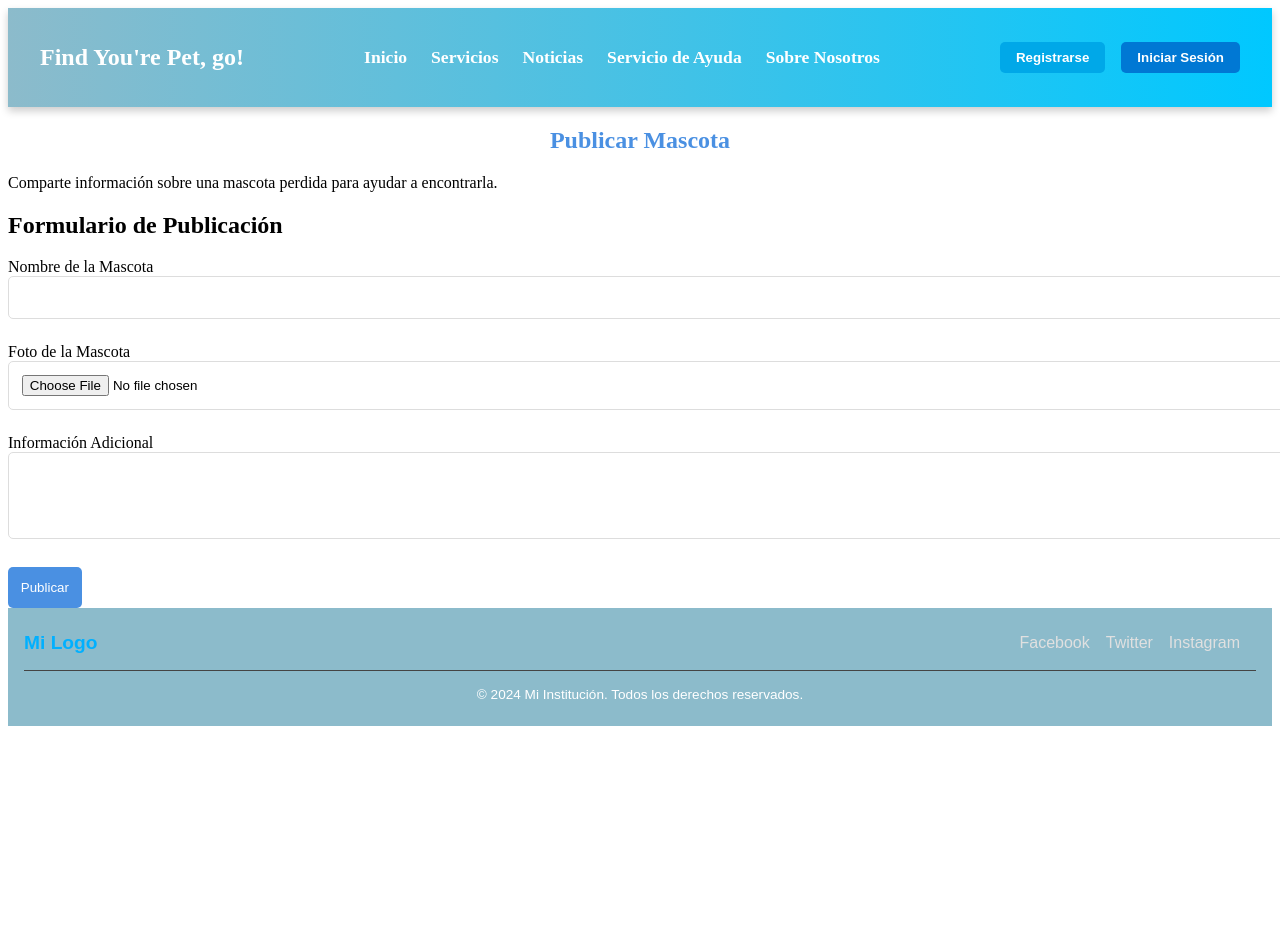
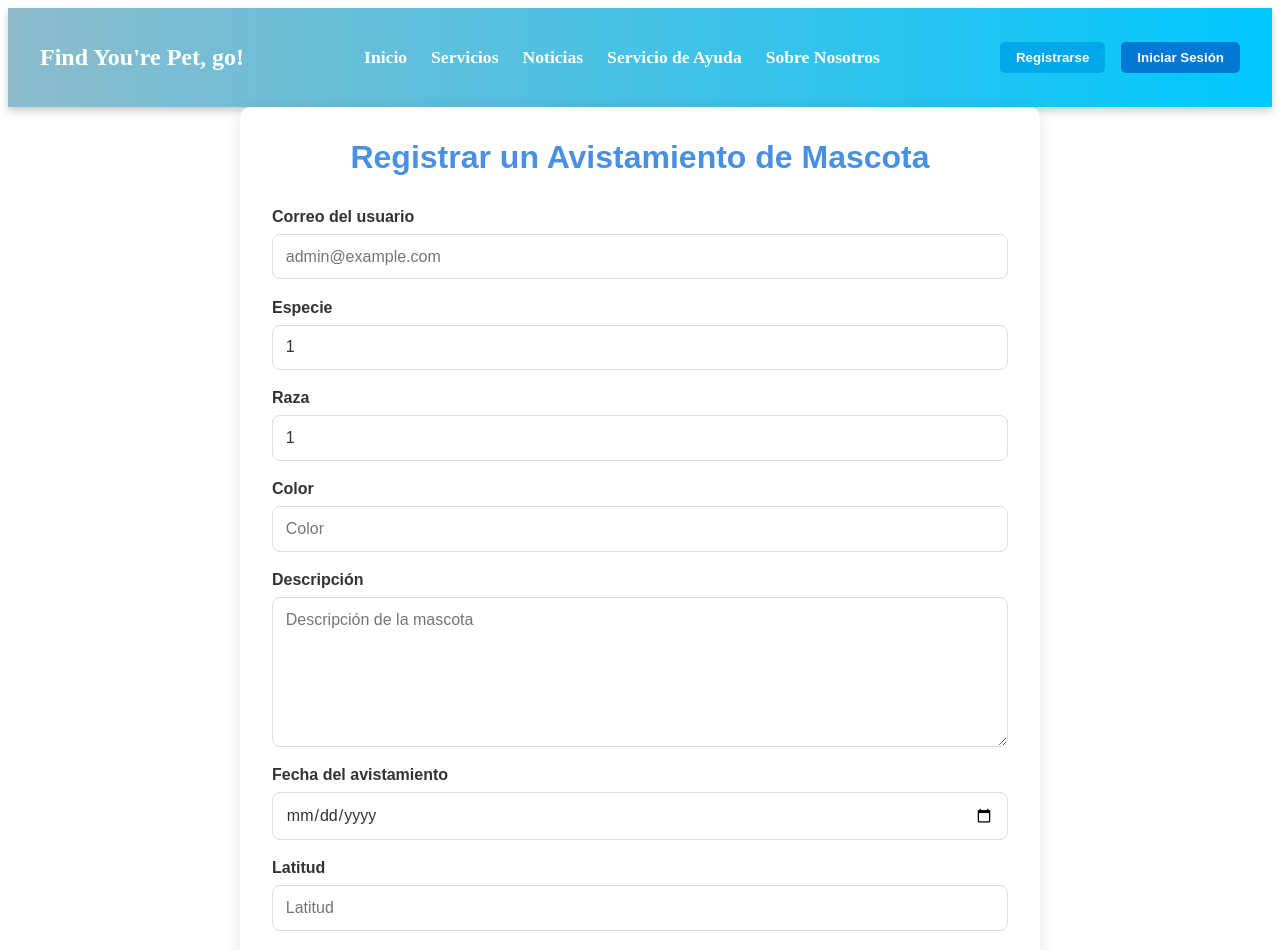
Before and after one commit to Andrewing1000/Wanted, a Vue app in the folder vue_frontend/: page /publish-user in a window 1280 px wide. Shown: the top 950 px of the page. Before the commit the page ends 800 px from the top, so only its background shows below. Built offline with nearby package versions, Linux system fonts and the light colour scheme.

Commit message:
publicacion

```diff
--- a/vue_frontend/src/views/user/BlogUser.vue
+++ b/vue_frontend/src/views/user/BlogUser.vue
@@ -1,75 +1,230 @@
 <template>
-    <div class="blog-page">
-      <h1>Historias de Reencuentro</h1>
-      <div class="blog-container">
-        <div class="blog-post" v-for="post in posts" :key="post.id">
-          <h3>{{ post.title }}</h3>
-          <p>{{ post.content }}</p>
-          <button @click="toggleLike(post.id)">
-            ❤️ {{ post.likes }}
-          </button>
+  <div class="container">
+    <h1 class="page-title">Registrar Pérdida de Mascota</h1>
+
+    <!-- Formulario para enviar datos de la mascota perdida -->
+    <form @submit.prevent="submitPetLost" class="form-container">
+      <div class="form-group">
+        <label for="pet_name">Nombre de la mascota</label>
+        <input type="text" v-model="petLost.pet_name" id="pet_name" placeholder="Nombre de la mascota" required />
       </div>
+      <div class="form-group">
+        <label for="species">Especie</label>
+        <input type="number" v-model="petLost.species" id="species" placeholder="Especie" required />
+      </div>
+      <div class="form-group">
+        <label for="breed">Raza</label>
+        <input type="number" v-model="petLost.breed" id="breed" placeholder="Raza" required />
+      </div>
+      <div class="form-group">
+        <label for="color">Color</label>
+        <input type="text" v-model="petLost.color" id="color" placeholder="Color" required />
+      </div>
+      <div class="form-group">
+        <label for="description">Descripción</label>
+        <textarea v-model="petLost.description" id="description" placeholder="Descripción de la mascota" required></textarea>
+      </div>
+      <div class="form-group">
+        <label for="date_lost">Fecha de pérdida</label>
+        <input type="date" v-model="petLost.date_lost" id="date_lost" required />
+      </div>
+      <div class="form-group">
+        <label for="latitude">Latitud</label>
+        <input type="number" v-model="petLost.latitude" id="latitude" placeholder="Latitud" step="any" required />
+      </div>
+      <div class="form-group">
+        <label for="longitude">Longitud</label>
+        <input type="number" v-model="petLost.longitude" id="longitude" placeholder="Longitud" step="any" required />
+      </div>
+      <div class="form-group">
+        <label for="reward_amount">Recompensa</label>
+        <input type="number" v-model="petLost.reward_amount" id="reward_amount" placeholder="Recompensa" step="any" required />
+      </div>
+      <button type="submit" class="submit-btn">Registrar pérdida</button>
+    </form>
+
+    <!-- Selección de archivo para cargar la imagen -->
+    <div v-if="createdPetLostId" class="upload-container">
+      <h2>Sube una imagen para la mascota perdida</h2>
+      <input type="file" @change="onFileChange" class="file-input" />
+      <button @click="uploadImage" class="upload-btn">Subir Imagen</button>
     </div>
   </div>
 </template>
 
 <script>
+import axios from "axios";
+
 export default {
   data() {
     return {
-        posts: [
-          { id: 1, title: "La historia de Rex", content: "Recibí una alerta y encontré a Rex en el refugio.", likes: 5 },
-          { id: 2, title: "Luna volvió a casa", content: "Después de días buscando, Luna volvió gracias a una notificación de avistamiento.", likes: 8 },
-          { id: 3, title: "Max aparecio", content: "Max Aparecio en Sopocachi :), gracias a Dios.", likes: 10 },
-          { id: 4, title: "Falcon, un milagro", content: "Después de días buscandolo, Falcon aparecio por la ciudad El Alto.", likes: 20 },
-          { id: 5, title: "Milaneso lo lograste", content: "Milaneso aperecio :,v soy tan feliz.", likes: 7 },
-          { id: 6, title: "Mopri es afortunado", content: "Mopri no aparecia por casi 3 meses, al fin volvio despues de tanto tiempo :').", likes: 15 },
-        ],
+      petLost: {
+        pet_name: "",
+        species: 1,
+        breed: 1,
+        color: "",
+        description: "",
+        date_lost: "",
+        latitude: "",
+        longitude: "",
+        reward_amount: "",
+      },
+      file: null,
+      createdPetLostId: null,
     };
   },
   methods: {
-      toggleLike(postId) {
-        const post = this.posts.find(p => p.id === postId);
-        post.likes += 1;
+    async submitPetLost() {
+      try {
+        const response = await axios.post("http://localhost:8080/post/lost-pets/", this.petLost, {
+          headers: {
+            "Authorization": "Token " + localStorage.getItem("UserToken"),
+          },
+        });
+
+        this.createdPetLostId = response.data.id;
+        alert("Pérdida registrada con éxito!");
+      } catch (error) {
+        console.error("Error registrando la pérdida", error);
+        alert("Error al registrar la pérdida");
+      }
+    },
+
+    onFileChange(event) {
+      this.file = event.target.files[0];
+    },
+
+    async uploadImage() {
+      if (!this.file) {
+        alert("Por favor seleccione una imagen.");
+        return;
+      }
+
+      const formData = new FormData();
+      formData.append("photo", this.file);
+
+      try {
+        const response = await axios.post(
+          `http://localhost:8080/post/lost-pets/${this.createdPetLostId}/photos/upload/`,
+          formData,
+          {
+            headers: {
+              "Authorization": "Token " + localStorage.getItem("UserToken"),
+            },
+          }
+        );
+        console.log(response);
+
+        alert("Imagen subida con éxito!");
+      } catch (error) {
+        console.error("Error subiendo la imagen", error);
+        alert("Error al subir la imagen");
+      }
     },
   },
 };
 </script>
 
 <style scoped>
-  .blog-page {
+/* Estilos generales */
+* {
+  margin: 0;
+  padding: 0;
+  box-sizing: border-box;
+  font-family: Arial, sans-serif;
+}
+
+body {
+  background-color: #f7f7f7;
   padding: 2rem;
 }
 
-  h1 {
-    text-align: center;
-    color: #4A90E2;
+.container {
+  max-width: 800px;
+  margin: 0 auto;
+  background-color: #ffffff;
+  border-radius: 10px;
+  box-shadow: 0 2px 15px rgba(0, 0, 0, 0.1);
+  padding: 2rem;
 }
 
-  .blog-container {
+/* Estilos de título */
+.page-title {
+  text-align: center;
+  color: #4a90e2;
+  font-size: 2rem;
+  margin-bottom: 2rem;
+}
+
+/* Estilos del formulario */
+.form-container {
   display: flex;
   flex-direction: column;
-    gap: 1rem;
+  gap: 1.2rem;
 }
 
-  .blog-post {
-    padding: 1rem;
-    border: 1px solid #e1e1e1;
+.form-group {
+  display: flex;
+  flex-direction: column;
+  gap: 0.5rem;
+}
+
+label {
+  font-weight: bold;
+  color: #333;
+}
+
+input,
+textarea {
+  padding: 0.8rem;
   border-radius: 8px;
-    background-color: #f9f9f9;
+  border: 1px solid #ddd;
+  font-size: 1rem;
+  color: #333;
+}
+
+textarea {
+  resize: vertical;
+  height: 150px;
 }
 
 button {
-    background-color: #fff;
-    border: 1px solid #4A90E2;
-    color: #4A90E2;
-    padding: 0.5rem 1rem;
+  padding: 0.8rem 1.2rem;
+  border: none;
+  background-color: #4a90e2;
+  color: white;
+  font-size: 1rem;
+  cursor: pointer;
   border-radius: 5px;
-    cursor: pointer;
+  transition: background-color 0.3s;
 }
 
 button:hover {
-    background-color: #4A90E2;
+  background-color: #357ab7;
+}
+
+/* Estilos para el upload */
+.upload-container {
+  margin-top: 2rem;
+  text-align: center;
+}
+
+.file-input {
+  margin-bottom: 1rem;
+}
+
+.upload-btn {
+  padding: 0.8rem 1.2rem;
+  border: none;
+  background-color: #4caf50;
   color: white;
+  font-size: 1rem;
+  cursor: pointer;
+  border-radius: 5px;
+  transition: background-color 0.3s;
+}
+
+.upload-btn:hover {
+  background-color: #45a049;
 }
 </style>
--- a/vue_frontend/src/views/user/PublishUser.vue
+++ b/vue_frontend/src/views/user/PublishUser.vue
@@ -1,77 +1,226 @@
 <template>
-    <div class="home-page">
-      <section class="hero">
-        <h1>Publicar Mascota</h1>
-        <p>Comparte información sobre una mascota perdida para ayudar a encontrarla.</p>
-      </section>
+  <div class="container">
+    <h1 class="page-title">Registrar un Avistamiento de Mascota</h1>
 
-      <section class="about">
-        <h2>Formulario de Publicación</h2>
-        <form @submit.prevent="submitForm">
+    <!-- Formulario para enviar datos del avistamiento -->
+    <form @submit.prevent="submitPetSighting" class="form-container">
       <div class="form-group">
-            <label for="pet-name">Nombre de la Mascota</label>
-            <input type="text" id="pet-name" v-model="formData.name" required />
+        <label for="user">Correo del usuario</label>
+        <input type="email" v-model="sighting.user" id="user" placeholder="admin@example.com" required />
       </div>
       <div class="form-group">
-            <label for="pet-photo">Foto de la Mascota</label>
-            <input type="file" id="pet-photo" @change="handlePhoto" />
+        <label for="species">Especie</label>
+        <input type="number" v-model="sighting.species" id="species" placeholder="Especie" required />
       </div>
       <div class="form-group">
-            <label for="pet-info">Información Adicional</label>
-            <textarea id="pet-info" v-model="formData.info" rows="4"></textarea>
+        <label for="breed">Raza</label>
+        <input type="number" v-model="sighting.breed" id="breed" placeholder="Raza" required />
       </div>
-          <button class="cta-button" type="submit">Publicar</button>
+      <div class="form-group">
+        <label for="color">Color</label>
+        <input type="text" v-model="sighting.color" id="color" placeholder="Color" required />
+      </div>
+      <div class="form-group">
+        <label for="description">Descripción</label>
+        <textarea v-model="sighting.description" id="description" placeholder="Descripción de la mascota" required></textarea>
+      </div>
+      <div class="form-group">
+        <label for="date_sighted">Fecha del avistamiento</label>
+        <input type="date" v-model="sighting.date_sighted" id="date_sighted" required />
+      </div>
+      <div class="form-group">
+        <label for="latitude">Latitud</label>
+        <input type="text" v-model="sighting.latitude" id="latitude" placeholder="Latitud" required />
+      </div>
+      <div class="form-group">
+        <label for="longitude">Longitud</label>
+        <input type="text" v-model="sighting.longitude" id="longitude" placeholder="Longitud" required />
+      </div>
+      <button type="submit" class="submit-btn">Registrar avistamiento</button>
     </form>
-      </section>
+
+    <!-- Selección de archivo para cargar la imagen -->
+    <div v-if="createdSightingId" class="upload-container">
+      <h2>Sube una imagen para el avistamiento</h2>
+      <input type="file" @change="onFileChange" class="file-input" />
+      <button @click="uploadImage" class="upload-btn">Subir Imagen</button>
+    </div>
   </div>
 </template>
 
 <script>
+import axios from "axios";
+
 export default {
   data() {
     return {
-        formData: {
-          name: "",
-          info: "",
-          photo: null,
+      sighting: {
+        user: "",
+        species: 1,
+        breed: 1,
+        color: "",
+        description: "",
+        date_sighted: "",
+        latitude: "",
+        longitude: "",
+        creation_date: new Date().toISOString(),
       },
+      file: null,
+      createdSightingId: null,
     };
   },
   methods: {
-      handlePhoto(event) {
-        this.formData.photo = event.target.files[0];
+    async submitPetSighting() {
+      try {
+        const response = await axios.post("http://localhost:8080/post/pet-sightings/", this.sighting, {
+          headers: {
+            "Authorization": "Token " + localStorage.getItem("UserToken"),
           },
-      submitForm() {
-        console.log("Publicando mascota:", this.formData);
+        });
+
+        this.createdSightingId = response.data.id;
+        alert("Avistamiento registrado con éxito!");
+      } catch (error) {
+        console.error("Error registrando el avistamiento", error);
+        alert("Error al registrar el avistamiento");
+      }
+    },
+
+    onFileChange(event) {
+      this.file = event.target.files[0];
+    },
+
+    async uploadImage() {
+      if (!this.file) {
+        alert("Por favor seleccione una imagen.");
+        return;
+      }
+
+      const formData = new FormData();
+      formData.append("photo", this.file);
+
+      try {
+        const response = await axios.post(
+          `http://localhost:8080/post/pet-sightings/${this.createdSightingId}/photos/upload/`,
+          formData,
+          {
+            headers: {
+              "Authorization": "Token " + localStorage.getItem("UserToken"),
+            },
+          }
+        );
+          console.log(response);
+
+        alert("Imagen subida con éxito!");
+      } catch (error) {
+        console.error("Error subiendo la imagen", error);
+        alert("Error al subir la imagen");
+      }
     },
   },
 };
 </script>
 
 <style scoped>
-  .publish-page {
+/* Estilos generales */
+* {
+  margin: 0;
+  padding: 0;
+  box-sizing: border-box;
+  font-family: Arial, sans-serif;
+}
+
+body {
+  background-color: #f7f7f7;
   padding: 2rem;
-    background-color: #f9f9f9;
 }
-  h1 {
+
+.container {
+  max-width: 800px;
+  margin: 0 auto;
+  background-color: #ffffff;
+  border-radius: 10px;
+  box-shadow: 0 2px 15px rgba(0, 0, 0, 0.1);
+  padding: 2rem;
+}
+
+/* Estilos de título */
+.page-title {
   text-align: center;
-    color: #4A90E2;
+  color: #4a90e2;
+  font-size: 2rem;
+  margin-bottom: 2rem;
 }
+
+/* Estilos del formulario */
+.form-container {
+  display: flex;
+  flex-direction: column;
+  gap: 1.2rem;
+}
+
 .form-group {
-    margin-bottom: 1.5rem;
+  display: flex;
+  flex-direction: column;
+  gap: 0.5rem;
 }
-  input, textarea {
-    width: 100%;
+
+label {
+  font-weight: bold;
+  color: #333;
+}
+
+input,
+textarea {
   padding: 0.8rem;
+  border-radius: 8px;
   border: 1px solid #ddd;
+  font-size: 1rem;
+  color: #333;
+}
+
+textarea {
+  resize: vertical;
+  height: 150px;
+}
+
+button {
+  padding: 0.8rem 1.2rem;
+  border: none;
+  background-color: #4a90e2;
+  color: white;
+  font-size: 1rem;
+  cursor: pointer;
   border-radius: 5px;
+  transition: background-color 0.3s;
 }
-  button {
-    background-color: #4A90E2;
+
+button:hover {
+  background-color: #357ab7;
+}
+
+/* Estilos para el upload */
+.upload-container {
+  margin-top: 2rem;
+  text-align: center;
+}
+
+.file-input {
+  margin-bottom: 1rem;
+}
+
+.upload-btn {
+  padding: 0.8rem 1.2rem;
+  border: none;
+  background-color: #4caf50;
   color: white;
-    padding: 0.8rem;
-    border: none;
+  font-size: 1rem;
+  cursor: pointer;
   border-radius: 5px;
-    cursor: pointer;
+  transition: background-color 0.3s;
+}
+
+.upload-btn:hover {
+  background-color: #45a049;
 }
 </style>
```
Lines whose indentation alone changed are shown as unchanged.
